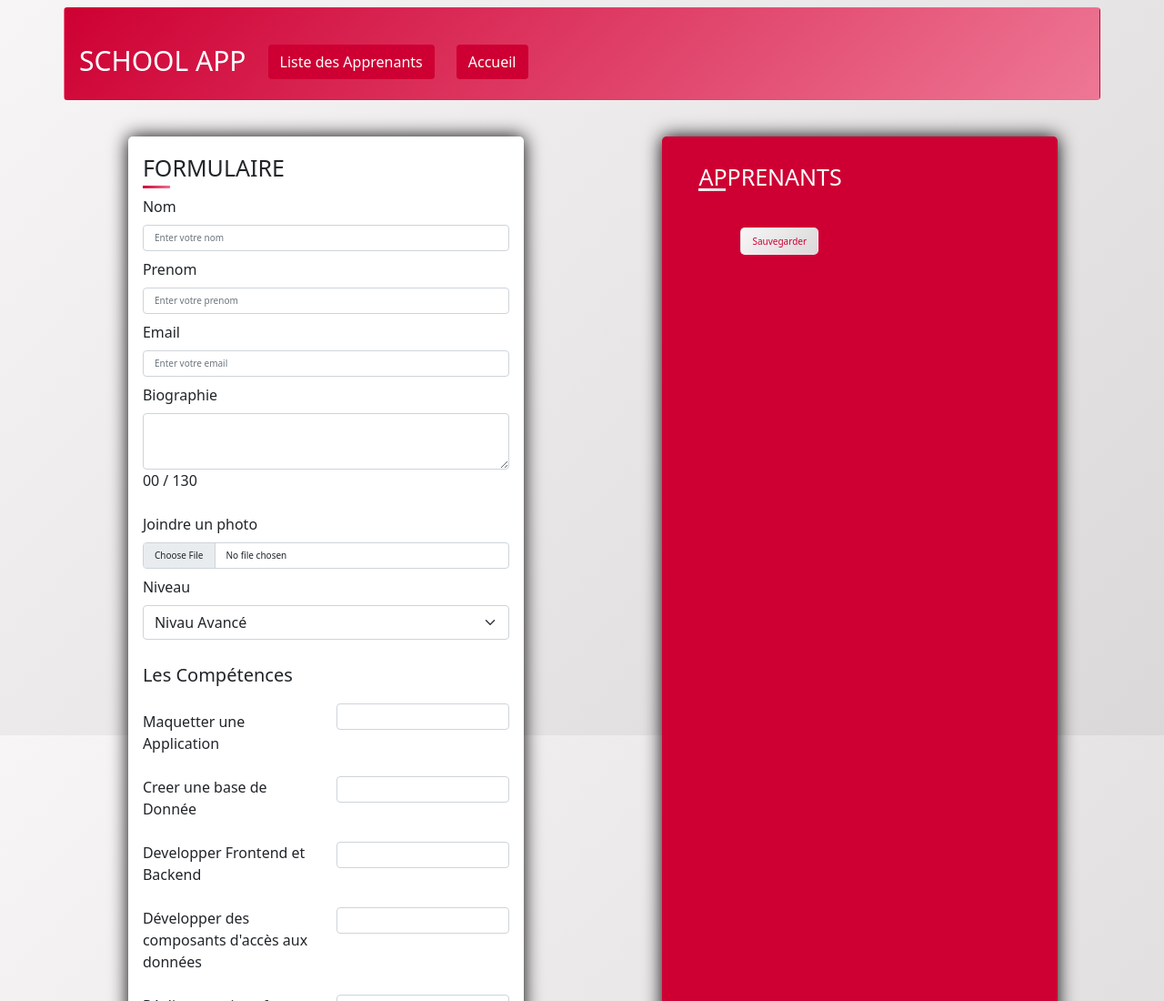
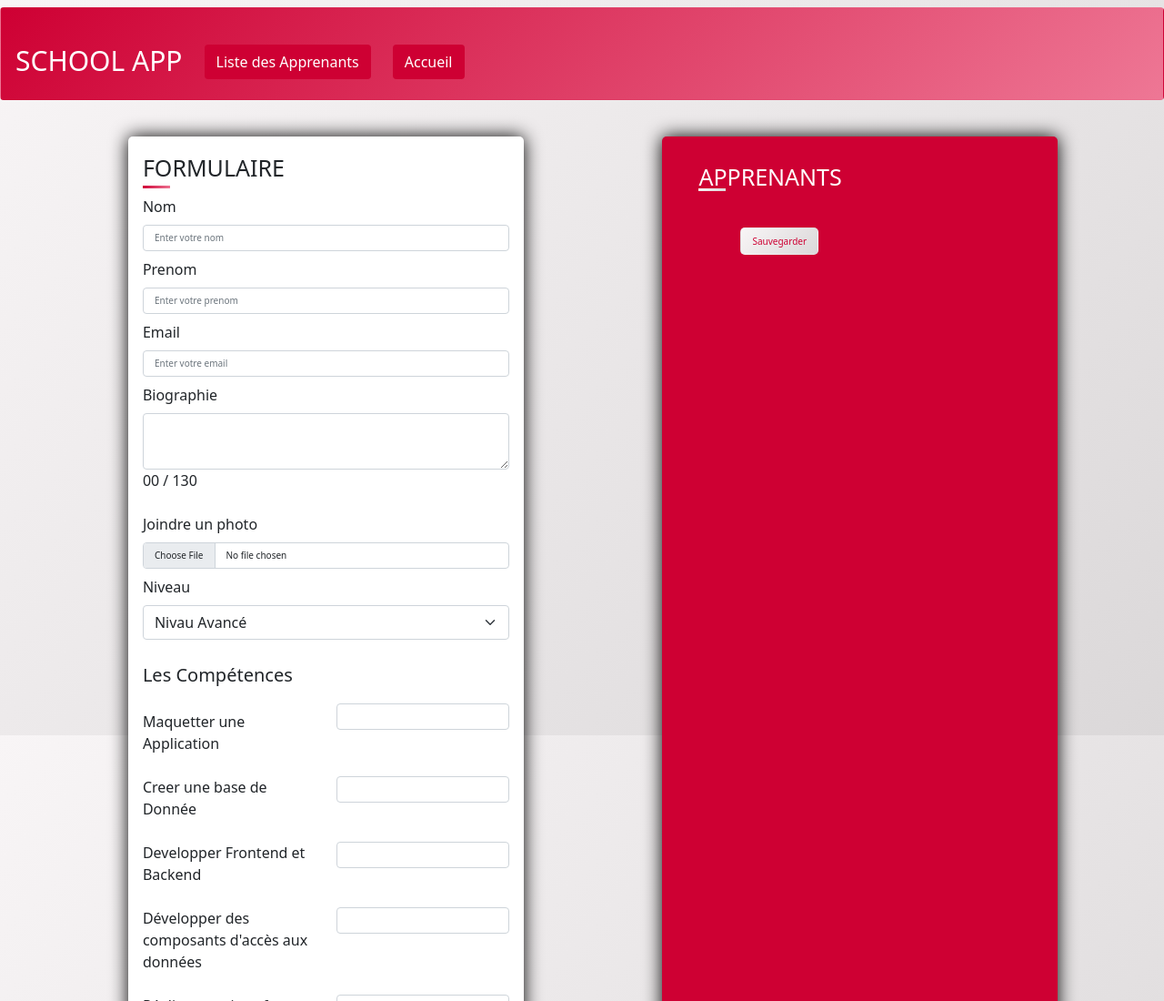
Before and after one commit to Seynabou12/schoolApplication, a website built with webpack: page index.html in a window 1280 px wide. Shown: the top 1100 px of the page at 91% size. Built offline with nearby package versions, Linux system fonts and the light colour scheme.

Commit message:
amélioration du design

```diff
--- a/index.html
+++ b/index.html
@@ -13,7 +13,7 @@
 </head>
 
 <body>
-    <div class="alert container mt-2">
+    <div class="alert container-fluid mt-2">
         <div class="header d-flex">
             <h4 class="alert-heading mt-4">SCHOOL APP</h4>
         <a href="listDetail.html"><button type="button" class="liste mt-4 ms-4 btn">Liste des Apprenants</button></a>
--- a/style/style.css
+++ b/style/style.css
@@ -5,6 +5,7 @@ body{
 }
 .alert{
     background: linear-gradient(135deg, #ce0033, #ee7795);
+
 }
 .alert-heading{
     color: #fff;
```
Also changed, not shown: listApp.js (+0 -24 lines).
